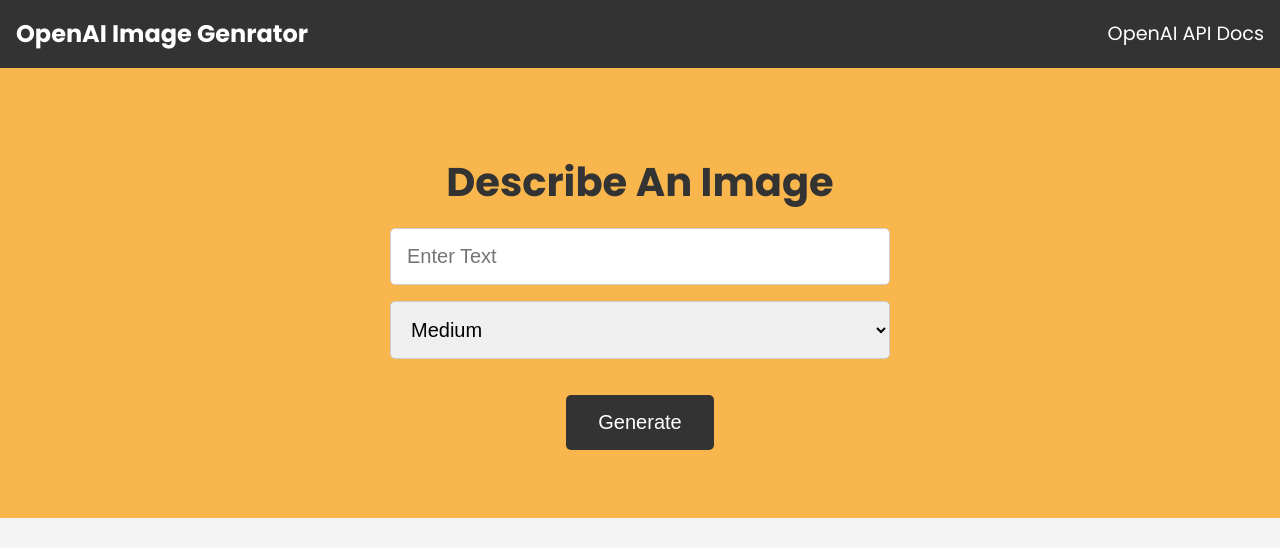
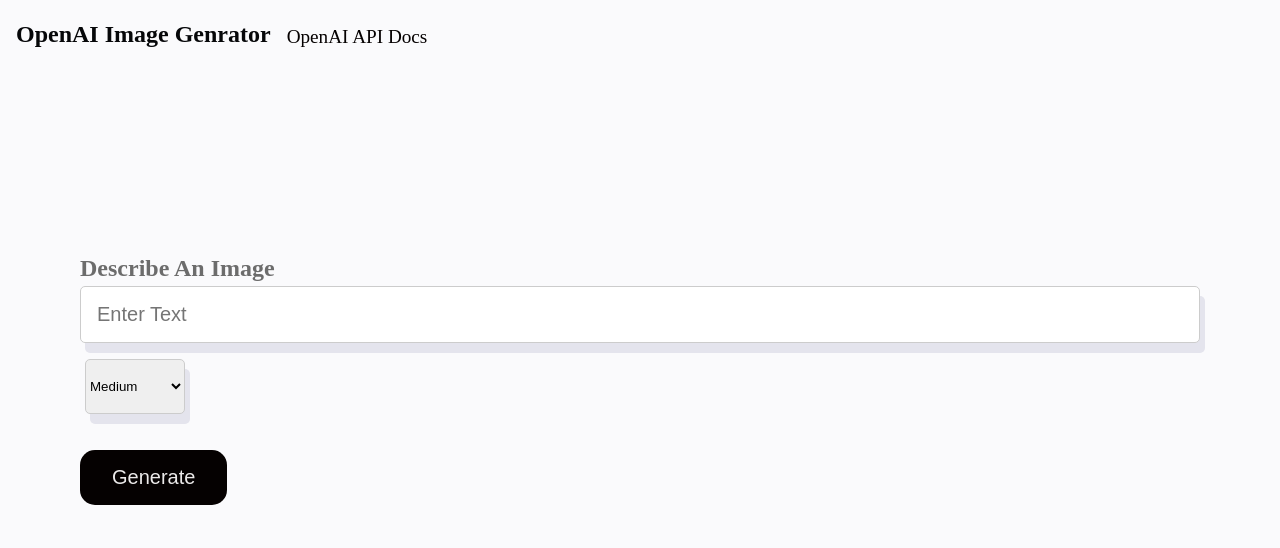
Before and after one commit to bradtraversy/nodejs-openai-image, a website: page public/index.html in a window 1280 px wide. Drawn offline with Linux system fonts and the light colour scheme.

Commit message:
Update style.css

```diff
--- a/public/css/style.css
+++ b/public/css/style.css
@@ -1,4 +1,5 @@
 @import url('https://fonts.googleapis.com/css2?family=Poppins:wght@300;400;700&display=swap');
+
 
 *,
 *:before,
@@ -9,25 +10,35 @@
 }
 
 :root {
-  --primary-color: #f9b64d;
+  --primary-color: rgb(250, 250, 252);
 }
 
 body {
-  font-family: 'Poppins', sans-serif;
+  /* font-family: 'Poppins', sans-serif; */
   font-size: 16px;
   line-height: 1.5;
   color: #333;
-  background: #f4f4f4;
+  background: rgb(250, 250, 252);
 }
 
 /* Navbar */
 .navbar {
-  background: #333;
-  color: #fff;
+  position: fixed;
+  background: rgb(250, 250, 252);
+  color: #060709;
   padding: 1rem;
   display: flex;
-  justify-content: space-between;
-  align-items: center;
+  justify-content: space-around;
+  align-items: flex-end;
+}
+
+.nav-links ul li a{
+  color: #050101;
+}
+
+nav-links ul li a:hover{
+  color: black;
+  font-weight: 400;
 }
 
 .navbar ul {
@@ -57,13 +68,13 @@ body {
 }
 
 .showcase h1 {
-  font-size: 2.5rem;
-  color: #333;
-  text-align: center;
-  padding: 1rem 0;
+  margin-top: 250px;
+  /* font-size: 2.5rem; */
+  color: rgb(108, 108, 108);
+  text-align: start;
 }
 
-.showcase form {
+.showcase{
   display: flex;
   align-items: center;
   justify-content: center;
@@ -72,26 +83,51 @@ body {
   width: 100%;
 }
 
-.showcase form input,
-form select {
+.inp{
+  display: flex;
+  flex-direction: row;
+}
+
+.showcase form input{
   font-size: 20px;
-  width: 500px;
-  max-width: 500px;
+  width: 600rem;
+  max-width: 70rem;
   padding: 1rem;
   border: 1px solid #ccc;
   border-radius: 5px;
   margin-bottom: 1rem;
+  box-shadow: 5px 10px rgb(228, 228, 237);
+}
+
+.showcase form input:focus{
+  border:none
+}
+
+select{
+  margin-left: 5px;
+  width: 100px;
+  height: 55px;
+  border: 1px solid #ccc;
+  border-radius: 5px;
+  margin-bottom: 1rem;
+  box-shadow: 5px 10px rgb(228, 228, 237);
+}
+
+option{
+  font-size: 13px;
 }
 
 form button {
   font-size: 20px;
   padding: 1rem 2rem;
   border: none;
-  border-radius: 5px;
-  background: #333;
-  color: #fff;
+  border-radius: 15px;
+  background: #050101;
+  color: #eceaea;
   cursor: pointer;
   margin-top: 20px;
+  transition: all;
+  transition-duration:500ms ;
 }
 
 form button:hover {
@@ -102,12 +138,12 @@ form button:hover {
 
 .image {
   width: 100%;
-  margin-top: 2rem;
+  margin-top: 4rem;
 }
 
 img {
   display: block;
-  margin: auto;
+  margin: 40px;
 }
 
 .msg {
```
